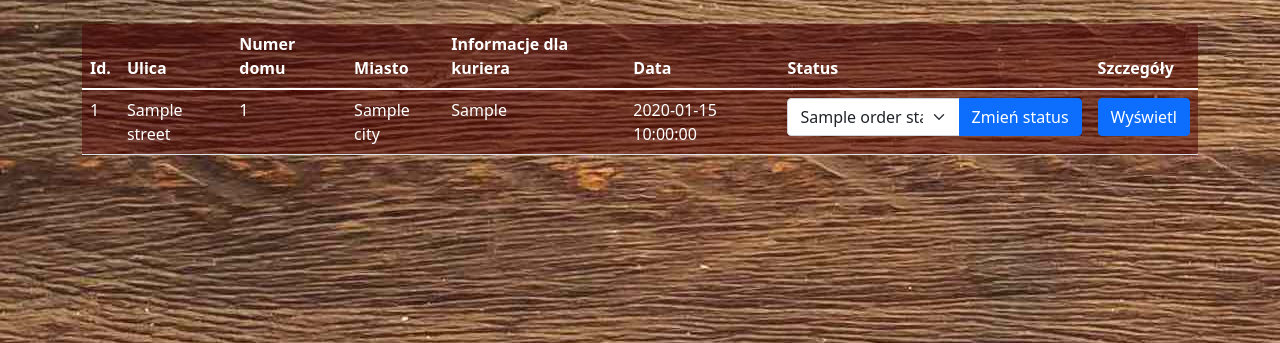
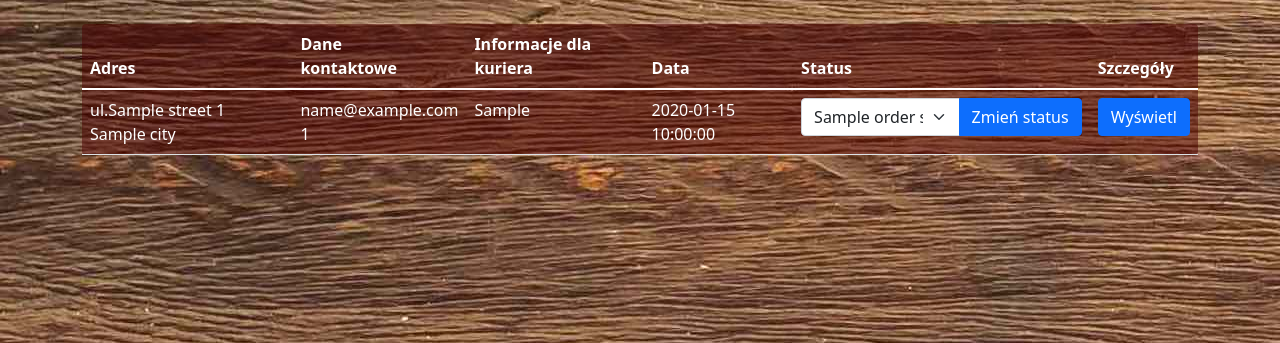
Before and after one commit to PicuBicu/pizzeria, a PHP site: template pizzeria/admin/views/orders-table.php in a window 1280 px wide. Shown: the part 97-440 px from the top of the page. Run offline with PHP 8.4, Linux system fonts and the light colour scheme; the template is opened without the code that fills it: most values are stand-ins (such as "Sample title", 1, 10 or a date in 2020).

Commit message:
Change order table display

```diff
--- a/pizzeria/admin/orders.php
+++ b/pizzeria/admin/orders.php
@@ -39,9 +39,7 @@ try {
     } else {
         $orderList = $orderModel->getAllOrders();
         $orderStatusesList = $orderModel->getAllStatuses();
-        if ($orderList && $orderStatusesList) {
-            require_once "views/orders-table.php";
-        }
+        require_once "views/orders-table.php";
     }
 } catch (PDOException $exp) {
     goToLocationWithError("location: orders.php", DATABASE_EXCEPTION);
--- a/pizzeria/admin/views/orders-table.php
+++ b/pizzeria/admin/views/orders-table.php
@@ -1,10 +1,9 @@
+<?php if ($orderList && $orderStatusesList) : ?>
     <table class="table rounded">
         <thead>
             <tr>
-            <th scope="col">Id.</th>
-            <th scope="col">Ulica</th>
-            <th scope="col">Numer domu</th>
-            <th scope="col">Miasto</th>
+                <th scope="col">Adres</th>
+                <th scope="col">Dane<br />kontaktowe</th>
                 <th scope="col">Informacje dla kuriera</th>
                 <th scope="col">Data</th>
                 <th scope="col">Status</th>
@@ -15,19 +14,11 @@
             <?php foreach ($orderList as $row) : ?>
                 <tr>
                     <td>
-                    <?= $row["id"] ?>
+                        ul.<?= $row["street"] . " " . $row["house_number"] . " " . $row["city"] ?>
                     </td>
                     <td>
-                    <?= $row["street"] ?>
-                </td>
-                <td>
-                    <?= $row["house_number"] ?>
-                </td>
-                <td>
-                    <?= $row["city"] ?>
-                </td>
-
-                </td>
+                        <?= $row["email"] ?><br />
+                        <?= $row["phone_number"] ?>
                     </td>
                     <td>
                         <?= $row["information_for_courier"] ?>
@@ -57,3 +48,6 @@
             <?php endforeach; ?>
         </tbody>
     </table>
+<?php else : ?>
+    <h3 class="no-data">Brak zamówień do wyświetlenia</h3>
+<?php endif; ?>
```
Lines whose indentation alone changed are shown as unchanged.
